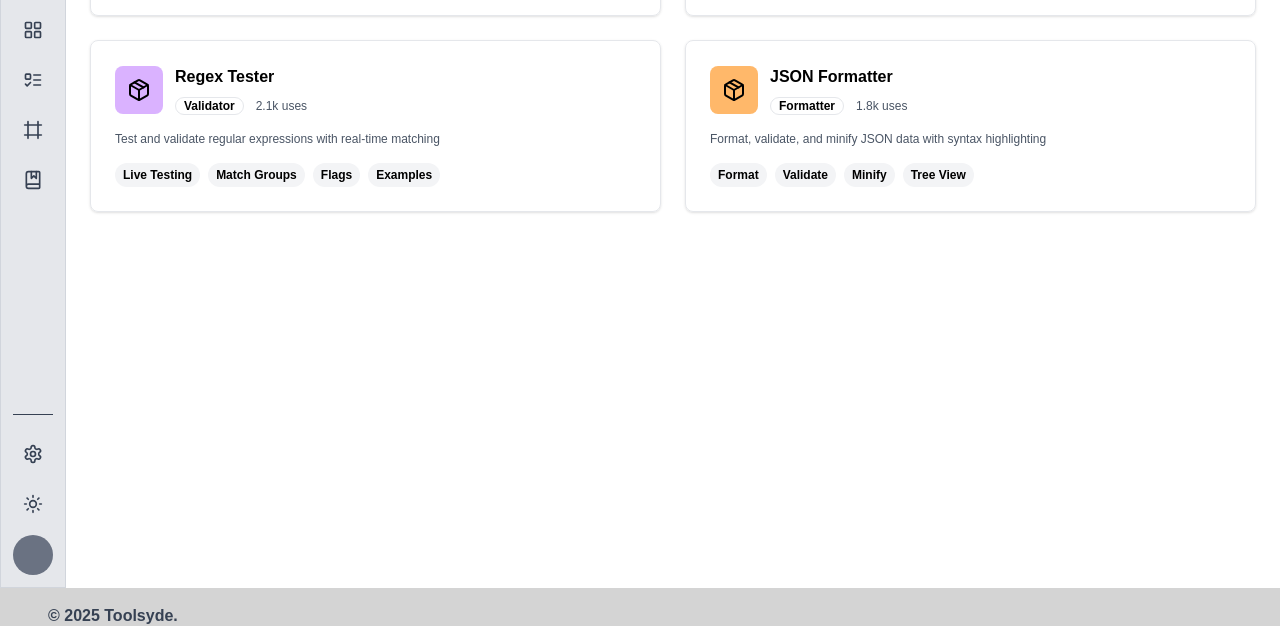
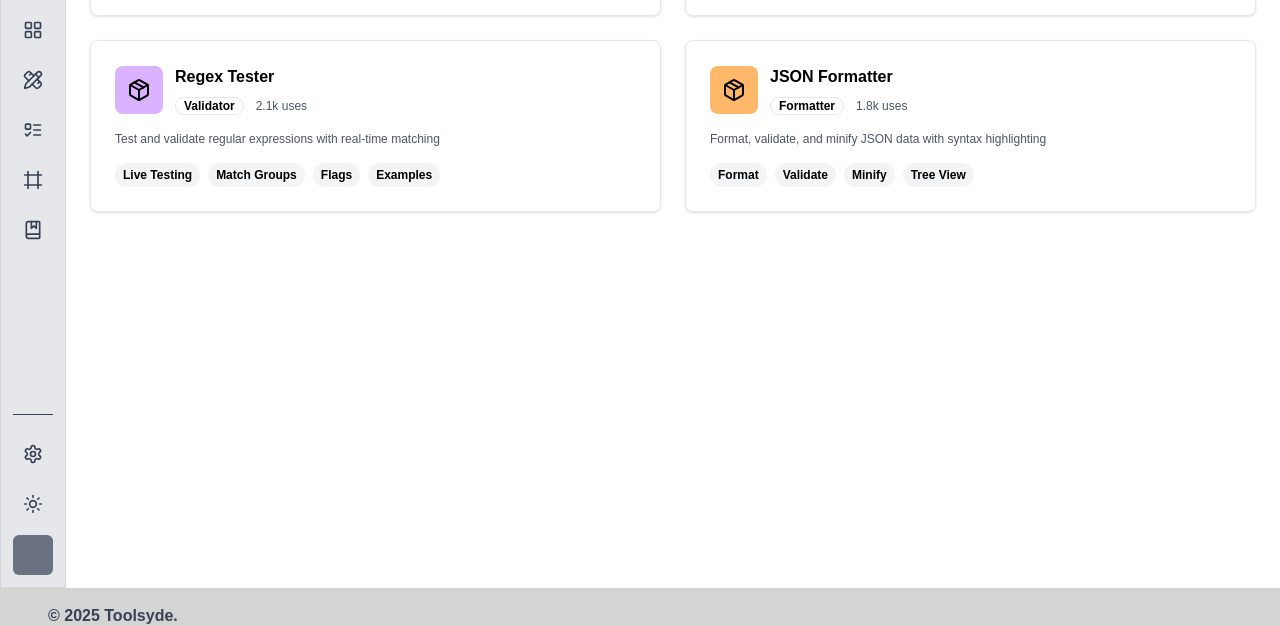
Before and after one commit to Alexrsnchz/toolsyde-web, a React (Vite) app: page / in a window 1280 px wide. Shown: the part 212-838 px from the top of the page. Built offline with nearby package versions, Linux system fonts and the light colour scheme.

Commit message:
chore: Change the language of the sidebar texts and add a global utility link

```diff
--- a/src/assets/data/infoData.ts
+++ b/src/assets/data/infoData.ts
@@ -3,10 +3,10 @@ import { BellIcon, InboxIcon } from '@icons/Icons.tsx'
 export const info = [
   {
     icon: BellIcon,
-    tooltip: 'Notificaciones',
+    tooltip: 'Notifications',
   },
   {
     icon: InboxIcon,
-    tooltip: 'Mensajes',
+    tooltip: 'Inbox',
   },
 ]
--- a/src/assets/data/utilsData.ts
+++ b/src/assets/data/utilsData.ts
@@ -2,28 +2,34 @@ import {
   BookIcon,
   CheckListIcon,
   FrameIcon,
+  GeneratorIcon,
   LayoutIcon,
 } from '@icons/Icons.tsx'
 
 export const utils = [
   {
     icon: LayoutIcon,
-    tooltip: 'Generadores',
-    link: '/generators',
+    tooltip: 'Toolbox',
+    link: '/toolbox',
+  },
+  {
+    icon: GeneratorIcon,
+    tooltip: 'Generators',
+    link: '/toolbox/generators',
   },
   {
     icon: CheckListIcon,
-    tooltip: 'Validadores',
-    link: '/validators',
+    tooltip: 'Validators',
+    link: '/toolbox/validators',
   },
   {
     icon: FrameIcon,
-    tooltip: 'Utilidades de UI',
-    link: '/ui-tools',
+    tooltip: 'UI Tools',
+    link: '/toolbox/ui-tools',
   },
   {
     icon: BookIcon,
-    tooltip: 'Recursos',
-    link: '/resources',
+    tooltip: 'Resources',
+    link: '/toolbox/resources',
   },
 ]
--- a/src/assets/icons/Icons.tsx
+++ b/src/assets/icons/Icons.tsx
@@ -118,6 +118,30 @@ export function LayoutIcon({ className }: IconProps) {
       <rect width="7" height="7" x="14" y="3" rx="1" />
       <rect width="7" height="7" x="14" y="14" rx="1" />
       <rect width="7" height="7" x="3" y="14" rx="1" />
+    </svg>
+  )
+}
+
+export function GeneratorIcon({ className }: IconProps) {
+  return (
+    <svg
+      xmlns="http://www.w3.org/2000/svg"
+      width="24"
+      height="24"
+      viewBox="0 0 24 24"
+      fill="none"
+      stroke="currentColor"
+      stroke-width="2"
+      stroke-linecap="round"
+      stroke-linejoin="round"
+      className={className}
+    >
+      <path d="M13 7 8.7 2.7a2.41 2.41 0 0 0-3.4 0L2.7 5.3a2.41 2.41 0 0 0 0 3.4L7 13" />
+      <path d="m8 6 2-2" />
+      <path d="m18 16 2-2" />
+      <path d="m17 11 4.3 4.3c.94.94.94 2.46 0 3.4l-2.6 2.6c-.94.94-2.46.94-3.4 0L11 17" />
+      <path d="M21.174 6.812a1 1 0 0 0-3.986-3.987L3.842 16.174a2 2 0 0 0-.5.83l-1.321 4.352a.5.5 0 0 0 .623.622l4.353-1.32a2 2 0 0 0 .83-.497z" />
+      <path d="m15 5 4 4" />
     </svg>
   )
 }
--- a/src/components/navigation/sidebar/InfoNavigation.tsx
+++ b/src/components/navigation/sidebar/InfoNavigation.tsx
@@ -1,5 +1,5 @@
 import { info } from '@data/infoData.ts'
-import type { UtilProps } from '../../../types/types.ts'
+import type { UtilProps } from '@customTypes/types.ts'
 
 export default function InfoNavigation() {
   return (
--- a/src/components/navigation/sidebar/PreferencesNavigation.tsx
+++ b/src/components/navigation/sidebar/PreferencesNavigation.tsx
@@ -23,7 +23,7 @@ export default function PreferencesNavigation() {
         </span>
       </button>
 
-      <button className="relative p-5 rounded-full cursor-pointer bg-gray-500"></button>
+      <button className="relative p-5 rounded-md cursor-pointer bg-gray-500"></button>
     </div>
   )
 }
--- a/src/components/navigation/sidebar/UtilsNavigation.tsx
+++ b/src/components/navigation/sidebar/UtilsNavigation.tsx
@@ -1,6 +1,6 @@
 import { utils } from '@data/utilsData.ts'
 import { Link } from 'react-router'
-import type { LinkUtilProps } from '../../../types/types.ts'
+import type { LinkUtilProps } from '@customTypes/types.ts'
 
 export default function UtilsNavigation() {
   return (
```
